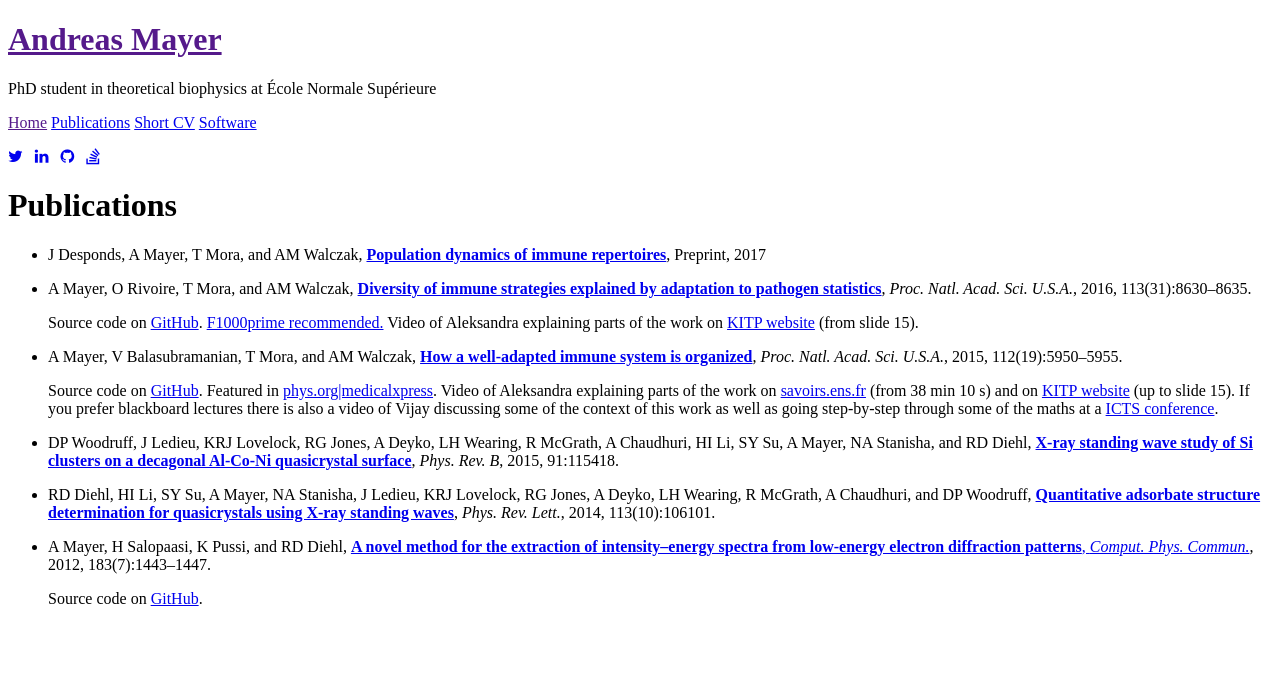
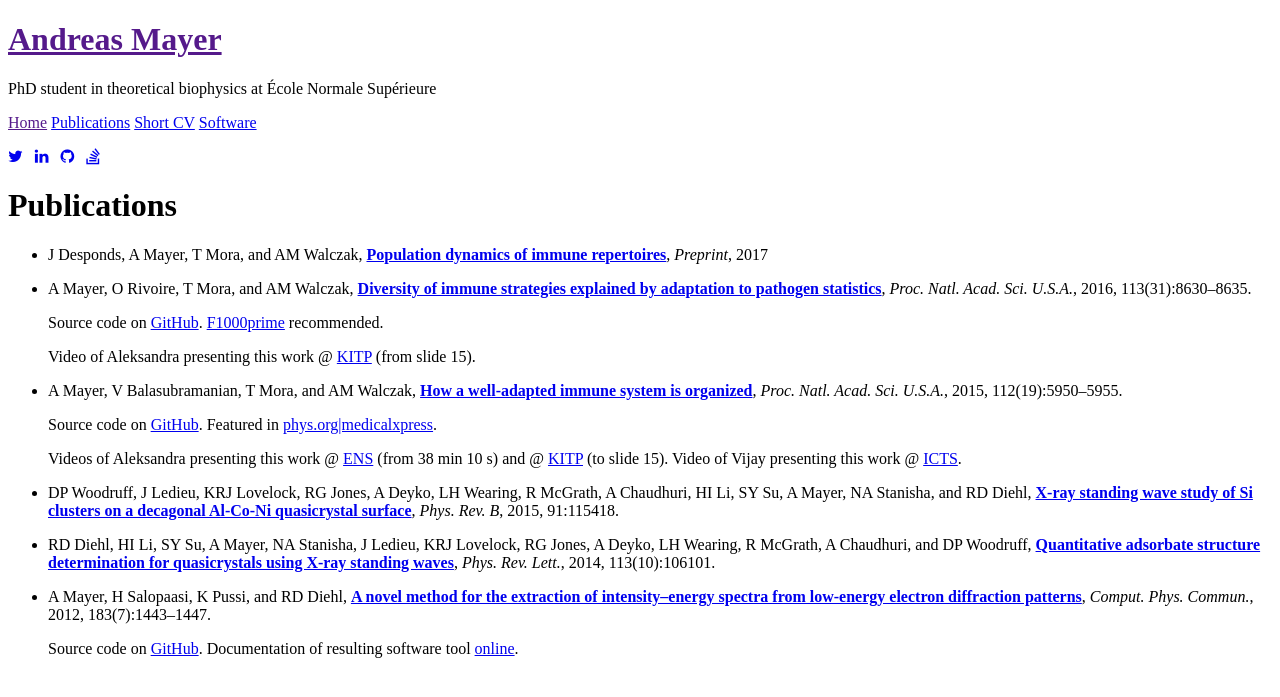
Before and after one commit to andim/andim.github.io, a Jekyll site: the page built from publications.md, in a window 1280 px wide. Shown: the top 697 px of the page. Built offline with Jekyll 4.4.1, drawn with Linux system fonts in a browser that asks for light colours; nearby versions of some CDN libraries.

Commit message:
publication list streamlined

```diff
--- a/publications.md
+++ b/publications.md
@@ -3,24 +3,26 @@ layout: page
 title: Publications
 ---
 
-*   J Desponds, A Mayer, T Mora, and AM Walczak, [**Population dynamics of immune repertoires**](https://doi.org/10.1101/112755), Preprint, 2017
+*   J Desponds, A Mayer, T Mora, and AM Walczak, [**Population dynamics of immune repertoires**](https://doi.org/10.1101/112755), *Preprint*, 2017
 
 *   A Mayer, O Rivoire, T Mora, and AM Walczak, [**Diversity of immune strategies explained by adaptation to pathogen statistics**](http://dx.doi.org/10.1073/pnas.1600663113), *Proc. Natl. Acad. Sci. U.S.A.*, 2016, 113(31):8630--8635.
 
     Source code on [GitHub](https://github.com/andim/evolimmune).
-    [F1000prime recommended.](https://f1000.com/prime/726559726)
-    Video of Aleksandra explaining parts of the work on [KITP website](http://online.kitp.ucsb.edu/online/immuno16/walczak/) (from slide 15).
+    [F1000prime](https://f1000.com/prime/726559726) recommended.
+
+    Video of Aleksandra presenting this work @ [KITP](http://online.kitp.ucsb.edu/online/immuno16/walczak/) (from slide 15).
 
 *   A Mayer, V Balasubramanian, T Mora, and AM Walczak, [**How a well-adapted immune system is organized**](http://dx.doi.org/10.1073/pnas.1421827112), *Proc. Natl. Acad. Sci. U.S.A.*, 2015, 112(19):5950--5955.
 
     Source code on [GitHub](https://github.com/andim/optimmune).
     Featured in [phys.org|medicalxpress](http://medicalxpress.com/news/2015-05-host-thyself-immune-self-organizes-minimize.html).
-    Video of Aleksandra explaining parts of the work on [savoirs.ens.fr](http://www.savoirs.ens.fr/expose.php?id=2333) (from 38 min 10 s) and on [KITP website](http://online.kitp.ucsb.edu/online/immuno16/walczak/) (up to slide 15). If you prefer blackboard lectures there is also a video of Vijay discussing some of the context of this work as well as going step-by-step through some of the maths at a [ICTS conference](http://www.youtube.com/watch?v=7xnvNp8SKJY&t=32m0s).
+
+    Videos of Aleksandra presenting this work @ [ENS](http://www.savoirs.ens.fr/expose.php?id=2333) (from 38 min 10 s) and @ [KITP](http://online.kitp.ucsb.edu/online/immuno16/walczak/) (to slide 15). Video of Vijay presenting this work @ [ICTS](http://www.youtube.com/watch?v=7xnvNp8SKJY&t=32m0s).
 
 *   DP Woodruff, J Ledieu, KRJ Lovelock, RG Jones, A Deyko, LH Wearing, R McGrath, A Chaudhuri, HI Li, SY Su, A Mayer, NA Stanisha, and RD Diehl, [**X-ray standing wave study of Si clusters on a decagonal Al-Co-Ni quasicrystal surface**](http://dx.doi.org/10.1103/PhysRevB.91.115418), *Phys. Rev. B*, 2015, 91:115418.
 
 *   RD Diehl, HI Li, SY Su, A Mayer, NA Stanisha, J Ledieu, KRJ Lovelock, RG Jones, A Deyko, LH Wearing, R McGrath, A Chaudhuri, and DP Woodruff, [**Quantitative adsorbate structure determination for quasicrystals using X-ray standing waves**](http://dx.doi.org/10.1103/PhysRevLett.113.106101), *Phys. Rev. Lett.*, 2014, 113(10):106101.
 
-*   A Mayer, H Salopaasi, K Pussi, and RD Diehl, [**A novel method for the extraction of intensity--energy spectra from low-energy electron diffraction patterns**, *Comput. Phys. Commun.*](http://dx.doi.org/10.1016/j.cpc.2012.02.019), 2012, 183(7):1443--1447.
+*   A Mayer, H Salopaasi, K Pussi, and RD Diehl, [**A novel method for the extraction of intensity--energy spectra from low-energy electron diffraction patterns**](http://dx.doi.org/10.1016/j.cpc.2012.02.019), *Comput. Phys. Commun.*, 2012, 183(7):1443--1447.
 
-    Source code on [GitHub](https://github.com/andim/easyleed).
+    Source code on [GitHub](https://github.com/andim/easyleed). Documentation of resulting software tool [online](http://andim.github.io/easyleed/).
```
